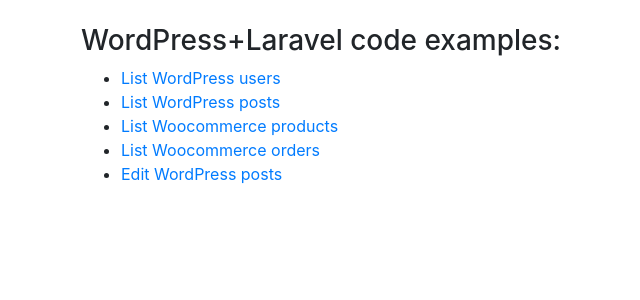
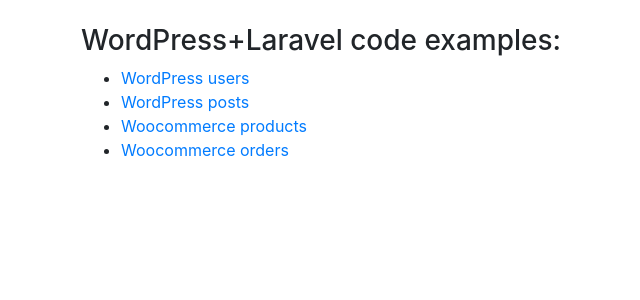
Before and after one commit to peterconsuegra/wordpress-plus-laravel, a PHP site: page /templates/views/wordpress_plus_laravel_examples_inside_wordpress.blade.php in a window 1280 px wide. Shown: the top 300 px of the page, without its empty margins (4-644 px from the left). Run offline with PHP 8.4, Linux system fonts and the light colour scheme.

Commit message:
refine wordpress + laravel inside

```diff
--- a/templates/views/wordpress_plus_laravel_examples_inside_wordpress.blade.php
+++ b/templates/views/wordpress_plus_laravel_examples_inside_wordpress.blade.php
@@ -18,11 +18,10 @@
 		  <h3>WordPress+Laravel code examples:</h3>
 		  <ul>
 
-	  		<li><a href="{{$app_route}}/list_users">List WordPress users</a></li>
-	  		<li><a href="{{$app_route}}/list_posts">List WordPress posts</a></li>
-	  		<li><a href="{{$app_route}}/list_products">List Woocommerce products</a></li>
-	  		<li><a href="{{$app_route}}/list_orders">List Woocommerce orders</a></li>
-	  		<li><a href="{{$app_route}}/edit_posts">Edit WordPress posts</a></li>
+	  		<li><a href="{{$app_route}}/list_users">WordPress users</a></li>
+	  		<li><a href="{{$app_route}}/list_posts">WordPress posts</a></li>
+	  		<li><a href="{{$app_route}}/list_products">Woocommerce products</a></li>
+	  		<li><a href="{{$app_route}}/list_orders">Woocommerce orders</a></li>
 
 	 	 </ul>
     </body>
```
